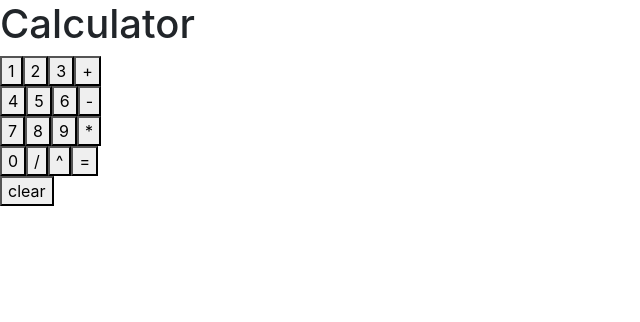
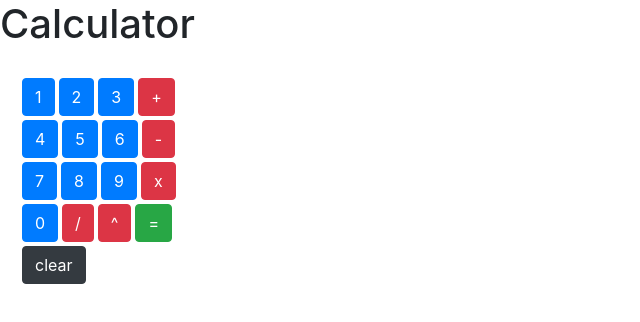
Before and after one commit to aehaq/React-Calculator, a React (Create React App) app: page / in a window 1280 px wide. Shown: the top 322 px of the page, without its empty margins (0-640 px from the left). Built offline with nearby package versions, Linux system fonts and the light colour scheme.

Commit message:
styled buttons

```diff
--- a/src/components/Buttons/index.js
+++ b/src/components/Buttons/index.js
@@ -1,29 +1,30 @@
 import React from "react";
+import "./style.css";
 
 function Buttons() {
     return (
-        <div>
-            <button>1</button>
-            <button>2</button>
-            <button>3</button>
-            <button>+</button>
+        <div className="card-body">
+            <button className="btn btn-primary">1</button>
+            <button className="btn btn-primary">2</button>
+            <button className="btn btn-primary">3</button>
+            <button className="btn btn-danger">+</button>
             <br />
-            <button>4</button>
-            <button>5</button>
-            <button>6</button>
-            <button>-</button>
+            <button className="btn btn-primary">4</button>
+            <button className="btn btn-primary">5</button>
+            <button className="btn btn-primary">6</button>
+            <button className="btn btn-danger">-</button>
             <br />
-            <button>7</button>
-            <button>8</button>
-            <button>9</button>
-            <button>*</button>
+            <button className="btn btn-primary">7</button>
+            <button className="btn btn-primary">8</button>
+            <button className="btn btn-primary">9</button>
+            <button className="btn btn-danger">x</button>
             <br />
-            <button>0</button>
-            <button>/</button>
-            <button>^</button>
-            <button>=</button>
+            <button className="btn btn-primary">0</button>
+            <button className="btn btn-danger">/</button>
+            <button className="btn btn-danger">^</button>
+            <button className="btn btn-success">=</button>
             <br />
-            <button>clear</button>
+            <button className="btn btn-dark">clear</button>
         </div>
     )
 }
--- /dev/null
+++ b/src/components/Buttons/style.css
@@ -0,0 +1,4 @@
+button {
+    font-size: 2.5rem;
+    margin: 2px;
+}
```
